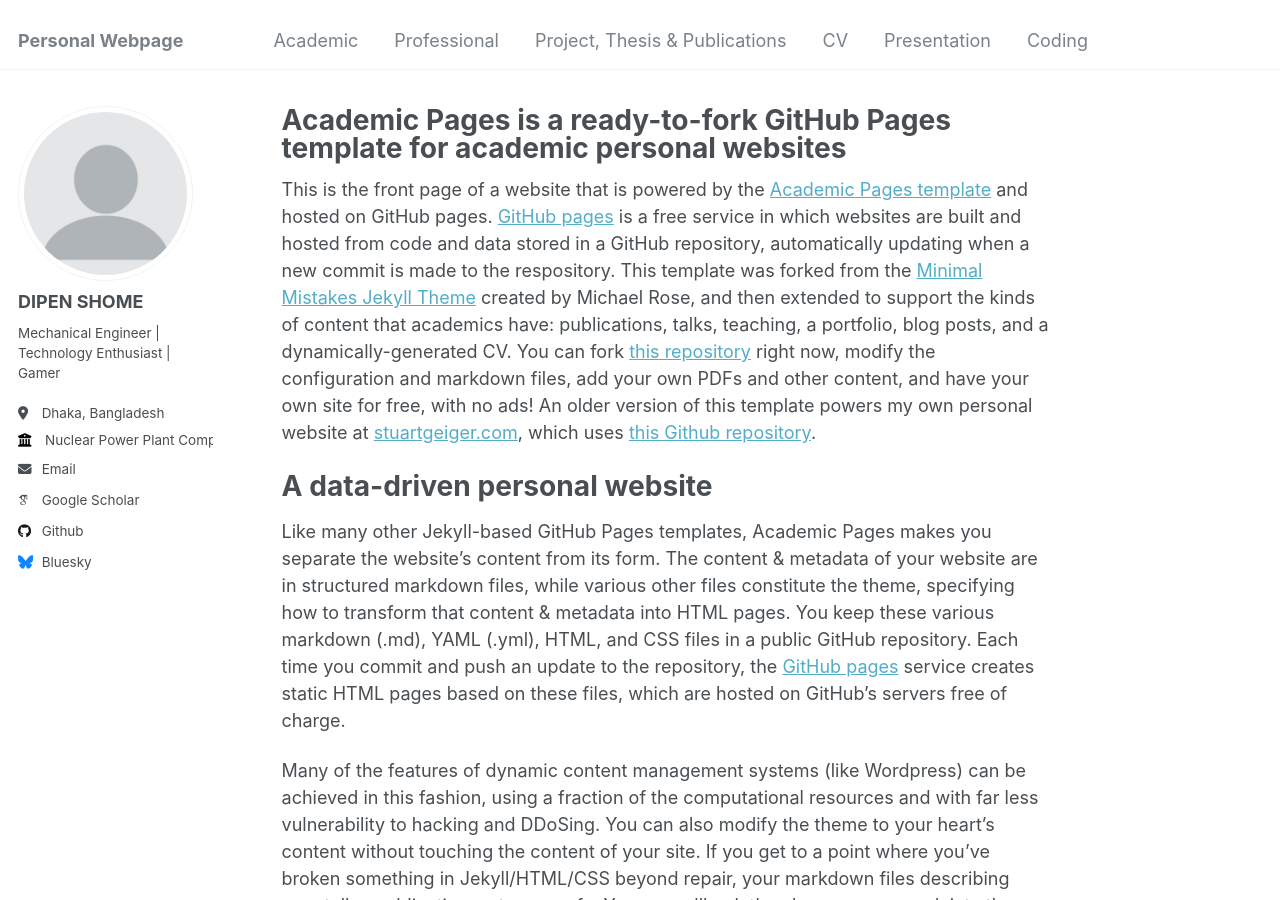
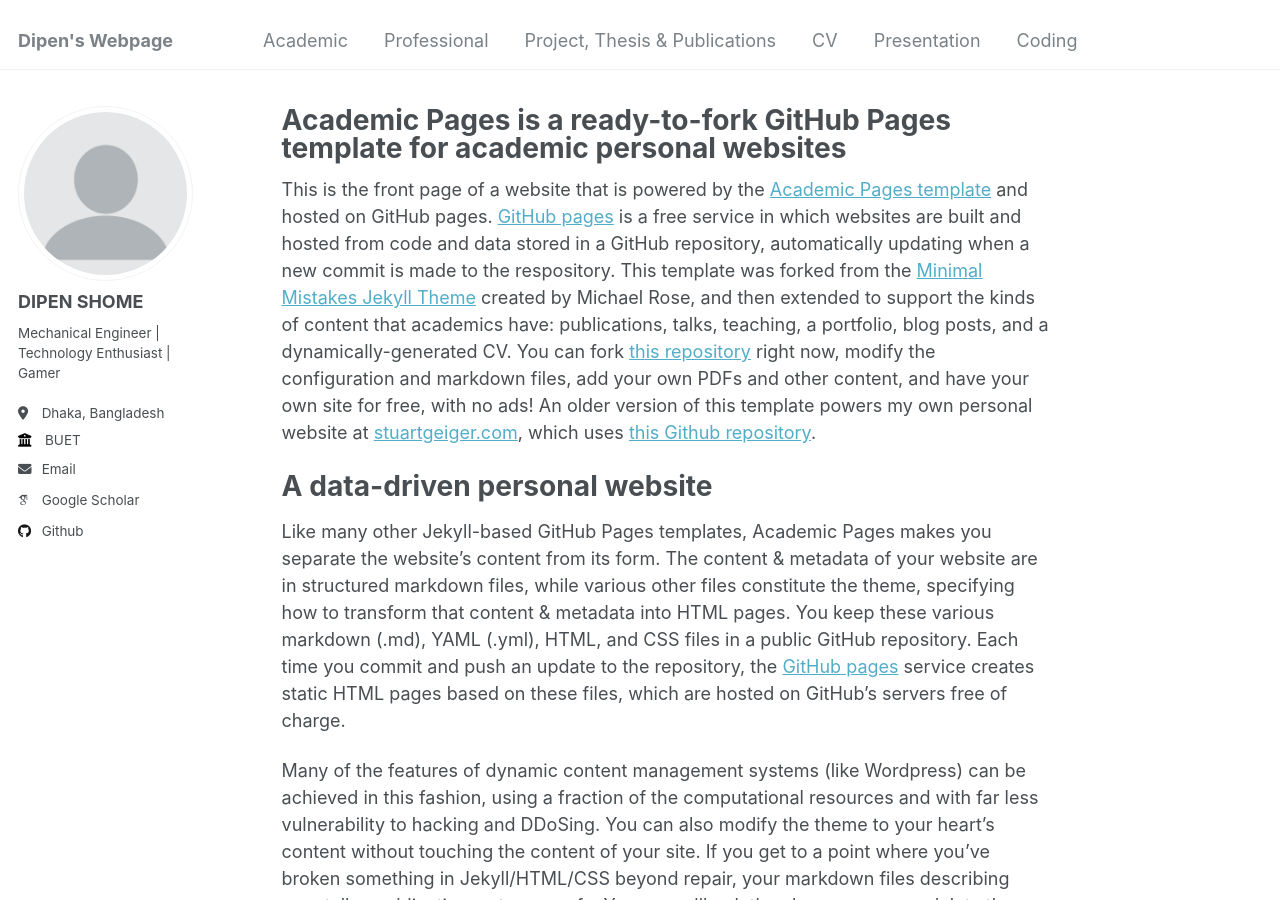
Before and after one commit to dipenshome/dipenshome.github.io, a Jekyll site: the page built from _pages/about.md, in a window 1280 px wide and 900 px high. Built offline with Jekyll 4.4.1, drawn with Linux system fonts in a browser that asks for light colours; some web fonts are replaced.

Commit message:
Update _config.yml

```diff
--- a/_config.yml
+++ b/_config.yml
@@ -8,7 +8,7 @@
 
 # Basic Site Settings
 locale                   : "en-US"
-title                    : "Personal Webpage"
+title                    : "Dipen's Webpage"
 title_separator          : "-"
 name                     : &name "DIPEN SHOME"
 description              : &description "personal description"
@@ -26,7 +26,7 @@
   pronouns         : # example: "she/her"
   bio              : "Mechanical Engineer | Technology Enthusiast | Gamer "
   location         : "Dhaka, Bangladesh"
-  employer         : "Nuclear Power Plant Company Bangladesh Limited"
+  employer         : "BUET"
   uri              : # URL
   email            : "shomedipen@gmail.com"
 
@@ -48,7 +48,7 @@
   stackoverflow    : # User number or user number and name (i.e., use "1" or "1/jeff-atwood")
 
   # Social media
-  bluesky          : "bsky.app" # Replace this with you Bluesky username
+  bluesky          : # Replace this with you Bluesky username
   facebook         : # Username
   flickr           : # Username
   foursquare       : # Username
```
